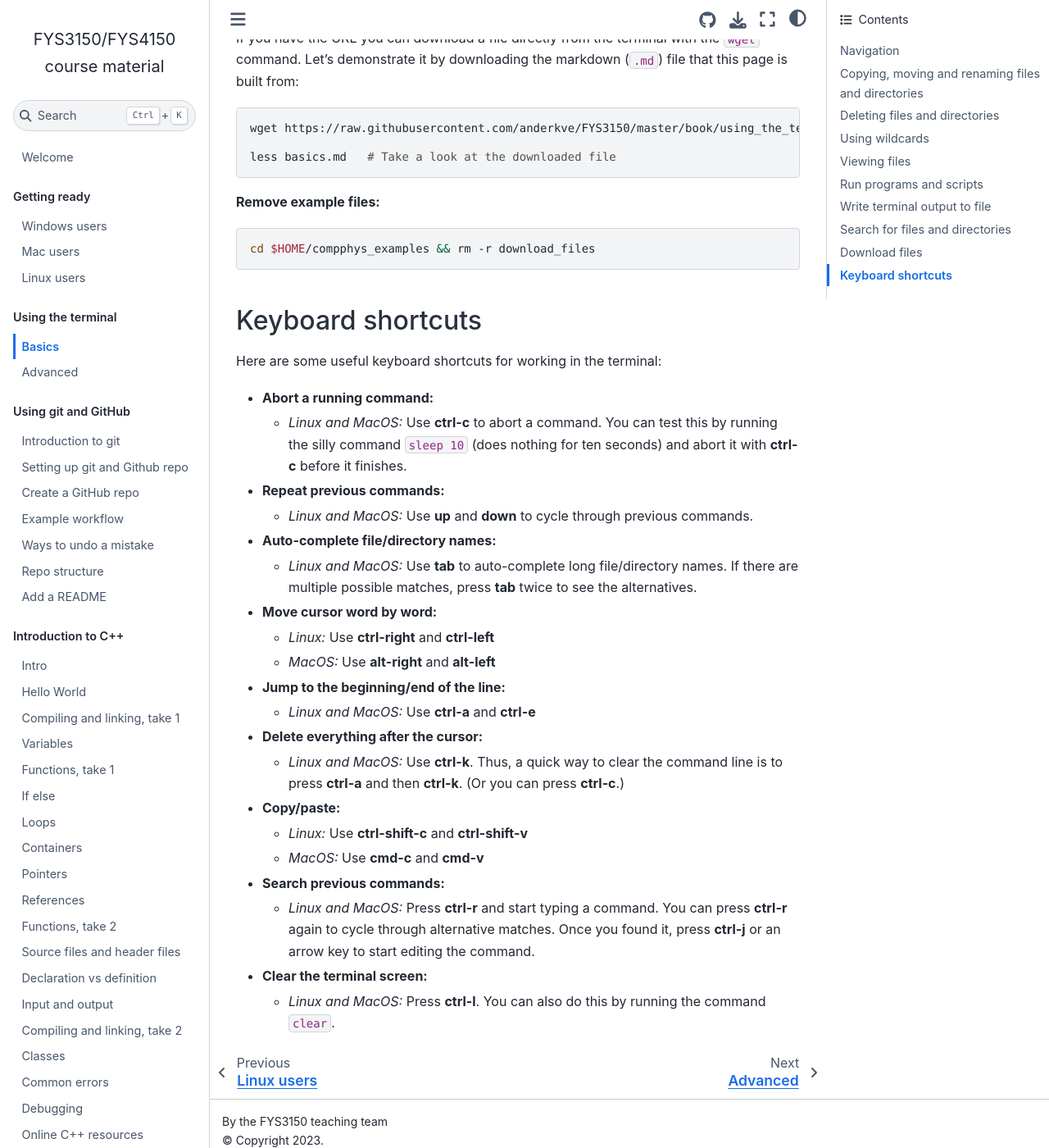
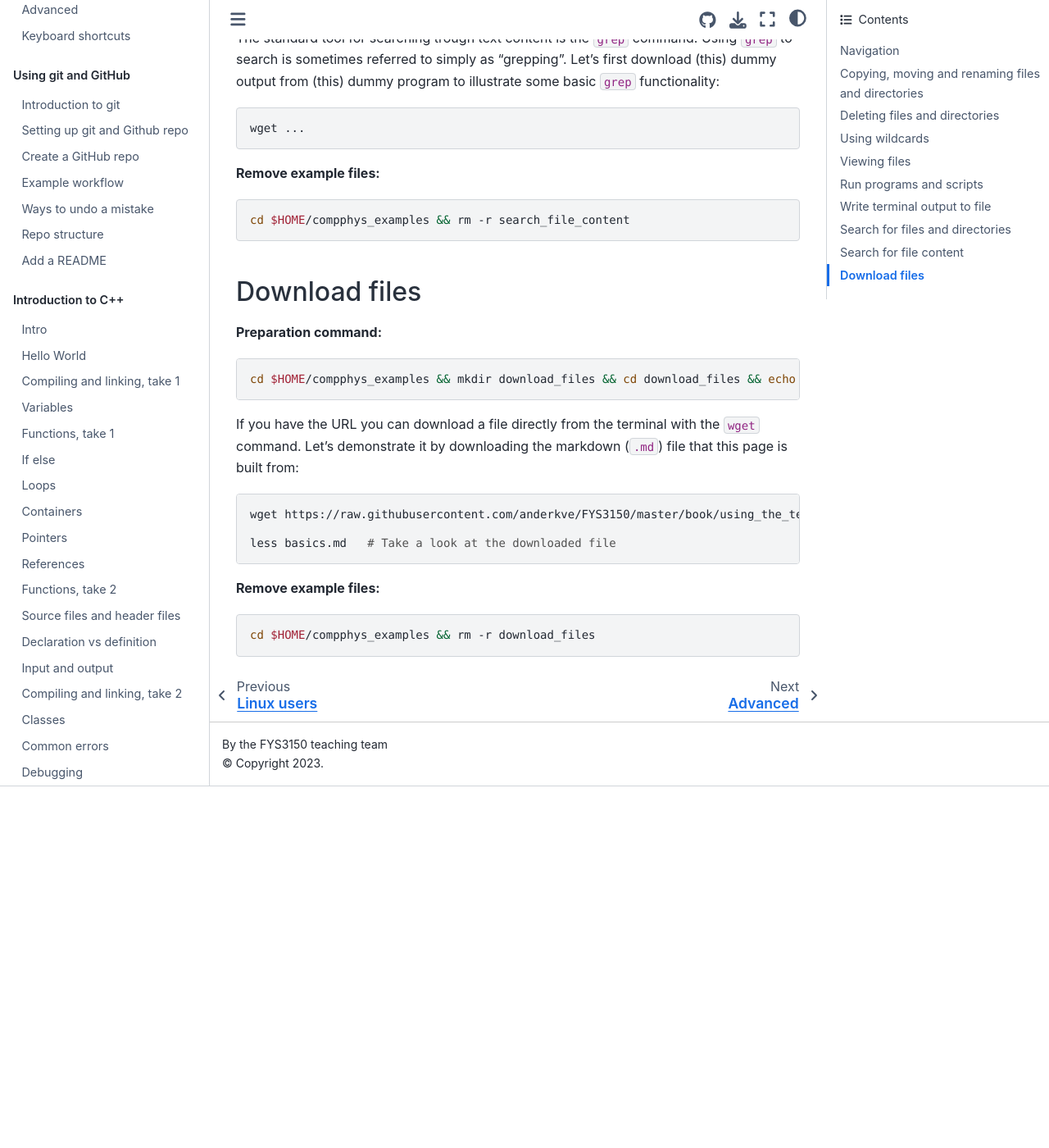
Before and after one commit to anderkve/FYS3150, a Jupyter Book: the page built from book/using_the_terminal/basics.md, in a window 1280 px wide and 1400 px high, scrolled down 6805 px. Shown: the whole window at 82% size. Built offline with Jupyter Book 1.0.4 settings and Sphinx 7.4.7 and the Sphinx Book theme 1.1.4, drawn with Linux system fonts in a browser that asks for light colours; after the commit the page ends 7764 px from its top, so only the background shows below that; some of the changed text lies outside the part shown.

Commit message:
Terminal section: Split off the keyboard shortcuts on a separate page. Continuing work on basic terminal introduction.
	modified:   _toc.yml
	modified:   book/using_the_terminal/basics.md
	new file:   book/using_the_terminal/keyboard_shortcuts.md

````diff
--- a/_toc.yml
+++ b/_toc.yml
@@ -16,6 +16,7 @@ parts:
     chapters:
       - file: book/using_the_terminal/basics
       - file: book/using_the_terminal/advanced
+      - file: book/using_the_terminal/keyboard_shortcuts
 
   - caption: Using git and GitHub
     chapters:
--- a/book/using_the_terminal/basics.md
+++ b/book/using_the_terminal/basics.md
@@ -15,7 +15,7 @@ mkdir $HOME/compphys_examples && mkdir $HOME/compphys_examples && cd $HOME/compp
 ```
 
 ```{note}
-Don't miss the [keyboard shortcuts](sec:keyboard_shortcuts) listed at the bottom of this page --- they will make your life in the terminal much easier.
+Don't miss the [keyboard shortcuts](sec:keyboard_shortcuts) --- they will make your life in the terminal much easier.
 ```
 
 
@@ -129,7 +129,7 @@ ls f*.txt            # List files with names beginning with "f" and ending with
 ls file?.txt         # List files that match "file?.txt" where "?" can be any single character
 ls file[123].txt     # List files named "file1.txt", "file2.txt" or "file3.txt"
 
-rm dirA/*.txt        # Delete files in directory dirA with names ending with "_copy.txt"
+rm dirA/*.txt        # Delete files in directory dirA with names ending with ".txt"
 rm dirA/*            # Delete all files in dirA
 
 mv *.txt dirA/       # Move files ending with ".txt" into the dirA directory
@@ -174,7 +174,7 @@ Viewing files like this only works for text-based (i.e. human readable) files. F
 cd $HOME/compphys_examples && mkdir run_programs run_programs/dirA && cd run_programs && echo "echo \"This program does nothing\" " > some_script.sh  && echo "echo \"This program also does nothing\" " > dirA/some_other_script.sh  && chmod u+x some_script.sh dirA/some_other_script.sh && echo "" &&  echo "current directory: $(pwd)" && echo ""
 ```
 
-To run an **executable** (a compiled C++ program, a shell script, etc.) we simply specify the path to the executable file and hit 'enter'. When the file lives in the current directory, we specify the directory with './':
+To run an **executable** (a compiled C++ program, a shell script, etc.) we simply specify the path to the executable file and hit 'enter'. When the file lives in the current directory, we specify the directory with `./`:
 
 ```sh
 ./some_script.sh             # Run some_script.sh that lives in the current directory
@@ -262,6 +262,28 @@ cd $HOME/compphys_examples && rm -r search
 ```
 
 
+## Search for file content
+
+**Preparation command:**
+```sh
+cd $HOME/compphys_examples && mkdir search_file_content && cd search_file_content && echo "Line number 1" > file1.txt && echo "Line number 2" >> file1.txt && echo "Line number 3" >> file1.txt && echo "Line number 4" >> file1.txt && echo "Line number 5" >> file1.txt && echo "" && echo "current directory: $(pwd)" && echo ""
+```
+
+The standard tool for searching trough text content is the `grep` command. Using `grep` to search is sometimes referred to simply as "grepping". Let's first download (this) dummy output from (this) dummy program to illustrate some basic `grep` functionality:
+
+```sh
+wget ...
+```
+
+
+
+
+**Remove example files:**
+```sh
+cd $HOME/compphys_examples && rm -r search_file_content
+```
+
+
 
 ## Download files
 
@@ -284,42 +306,6 @@ cd $HOME/compphys_examples && rm -r download_files
 ```
 
 
-
-
-(sec:keyboard_shortcuts)=
-## Keyboard shortcuts
-
-Here are some useful keyboard shortcuts for working in the terminal:
-
-- **Abort a running command:**
-  - *Linux and MacOS:* Use **ctrl-c** to abort a command. You can test this by running the silly command `sleep 10` (does nothing for ten seconds) and abort it with **ctrl-c** before it finishes.
-
-- **Repeat previous commands:**
-  - *Linux and MacOS:* Use **up** and **down** to cycle through previous commands.
-
-- **Auto-complete file/directory names:**
-  - *Linux and MacOS:* Use **tab** to auto-complete long file/directory names. If there are multiple possible matches, press **tab** twice to see the alternatives.
-
-- **Move cursor word by word:**
-  - *Linux:* Use **ctrl-right** and **ctrl-left**
-  - *MacOS:* Use **alt-right** and **alt-left**
-
-- **Jump to the beginning/end of the line:**
-  - *Linux and MacOS:* Use **ctrl-a** and **ctrl-e**
-
-- **Delete everything after the cursor:**
-  - *Linux and MacOS:* Use **ctrl-k**. Thus, a quick way to clear the command line is to press **ctrl-a** and then **ctrl-k**. (Or you can press **ctrl-c**.)
-
-- **Copy/paste:**
-  - *Linux:* Use **ctrl-shift-c** and **ctrl-shift-v**
-  - *MacOS:* Use **cmd-c** and **cmd-v**
-
-- **Search previous commands:**
-  - *Linux and MacOS:* Press **ctrl-r** and start typing a command. You can press **ctrl-r** again to cycle through alternative matches. Once you found it, press **ctrl-j** or an arrow key to start editing the command.
-
-- **Clear the terminal screen:**
-  - *Linux and MacOS:* Press **ctrl-l**. You can also do this by running the command `clear`.
-
 <!--
 
 - [DONE] pwd
````
Also changed, not shown: other parts of book/using_the_terminal/basics.md (+1 -5 lines), book/using_the_terminal/keyboard_shortcuts.md (added, +33 -0 lines).
